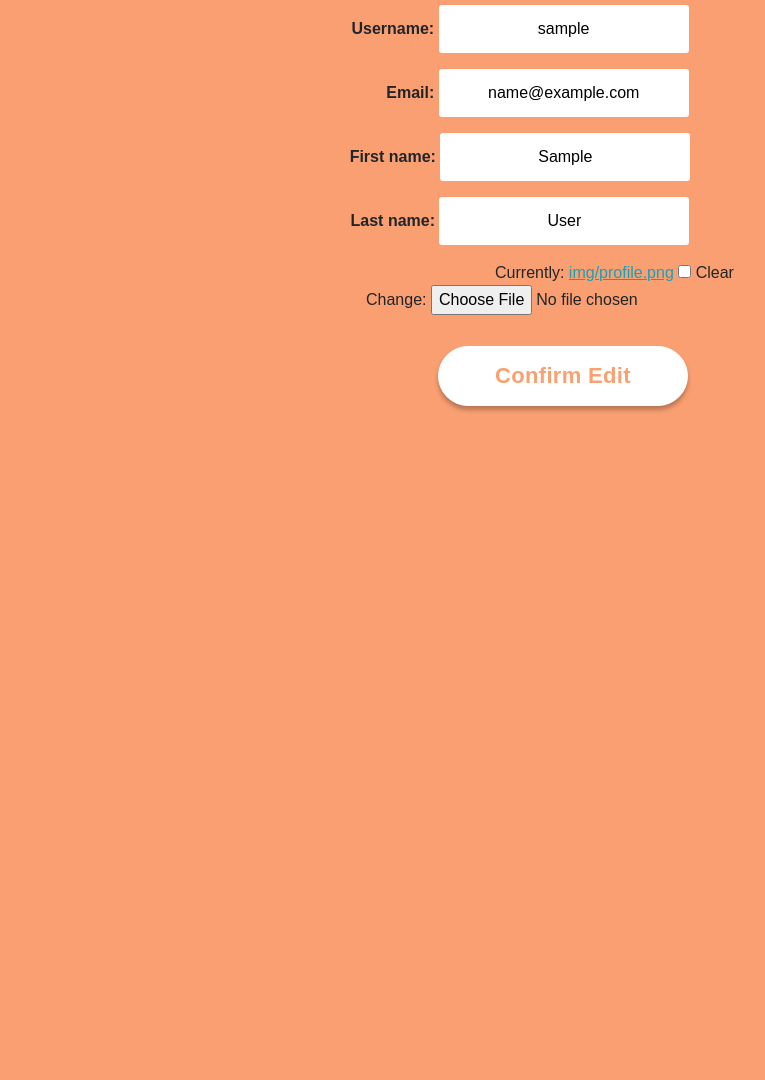
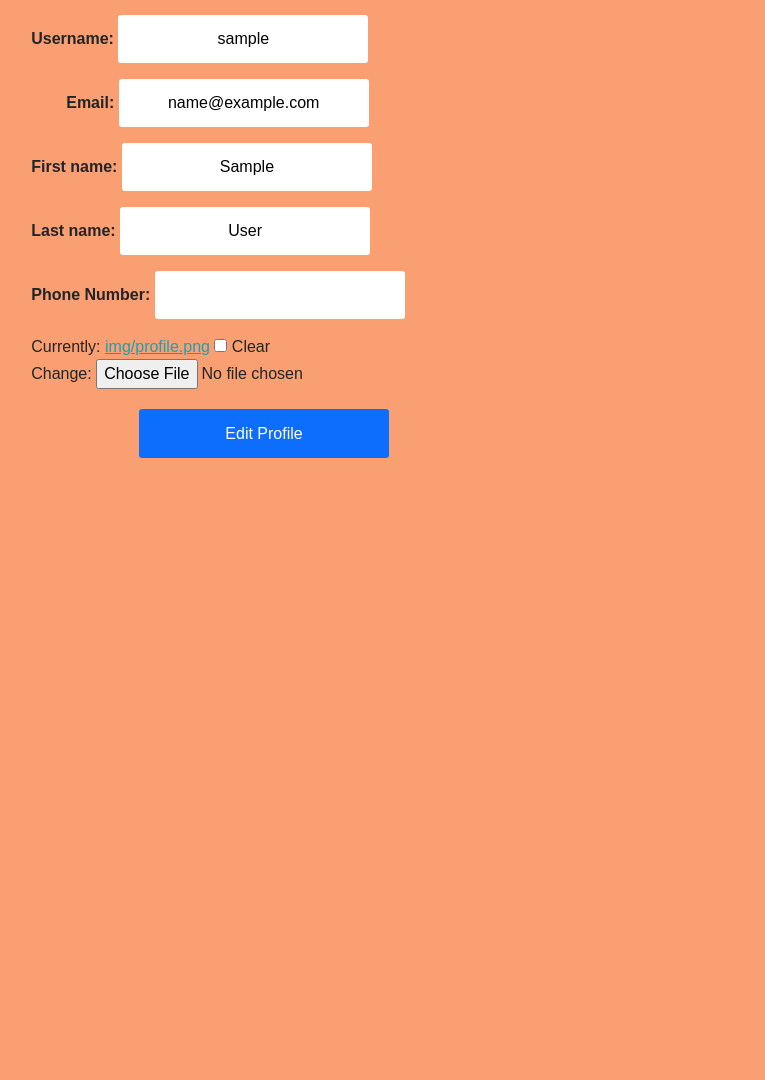
Before and after one commit to SophiaMVaughn/Treeo, a Django app: page /edit_profile/ in a window 1400 px wide. Shown: the part 56-1136 px from the top of the page, without its empty margins (436-1201 px from the left). Run offline with Django 3.2, Linux system fonts and the light colour scheme; the visitor is signed in with stand-in values (Sample User, id 1); parts of the project's set-up code (start-up, migrations or seed data) failed here and were passed over.

Commit message:
Update edit_profile.html

```diff
--- a/templates/users_acc/edit_profile.html
+++ b/templates/users_acc/edit_profile.html
@@ -3,12 +3,14 @@
 <div class="orange">
     <form method="post" enctype="multipart/form-data">
         {% csrf_token %}
-        <div class="profile">
+        <div class="row">
+            <div class="col">
+                <div style="display:inline-block; text-align:left; padding-top: 10px;  padding-right:92px;">
                     <p>
                         <b> {{edit_profile.username.label_tag}} </b>
                         {{edit_profile.username}}
                     </p>
-            <p style="padding-left: 35px;">
+                    <p style="margin-left: 35px;">
                         <b>{{edit_profile.email.label_tag}}</b>
                         {{edit_profile.email}}
                     </p>
@@ -20,13 +22,17 @@
                         <b> {{edit_profile.last_name.label_tag}} </b>
                         {{edit_profile.last_name}}
                     </p>
-            <div class="newProfilePic">
+                    <p>
+                        <b> {{edit_profile.phone_no.label_tag}} </b>
+                        {{edit_profile.phone_no}}
+                    </p>
+                    <p>
                         {{edit_profile.profile_pic}}
-            </div>
-            <div class="button editProfileButtonConfirm">
-                <button type="submit" class="btn btn-primary btn-large btn-block">Confirm Edit</button>
+                    </p>
                 </div>
             </div>
+        </div>
+        <button type="submit" class="btn btn-primary btn-large btn-block">Edit Profile</button>
     </form>
 </div>
 {% endblock content %}
```
Lines whose indentation alone changed are shown as unchanged.
